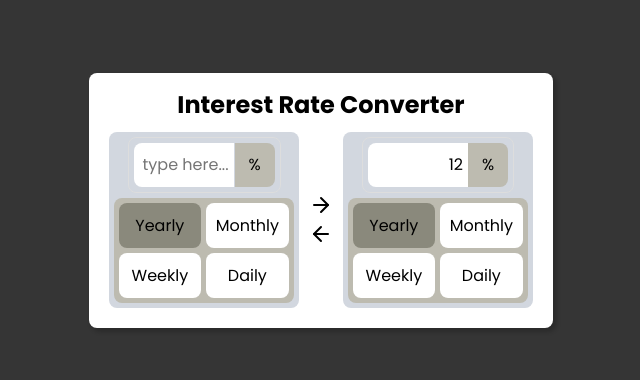
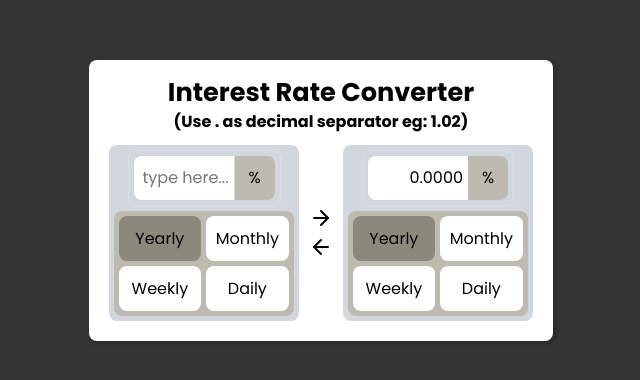
Before and after one commit to ClaudioKamoda/Interest-Rate, a React (Create React App) app: page / in a window 1280 px wide. Shown: the part 200-580 px from the top of the page, without its empty margins (319-959 px from the left). Built offline with nearby package versions, Linux system fonts and the light colour scheme.

Commit message:
functionality working

```diff
--- a/src/App.styles.ts
+++ b/src/App.styles.ts
@@ -48,10 +48,20 @@ export const Container = styled.section`
   ${flexMixin};
   border-radius: 8px;
   box-shadow: 3px 3px 4px 1px rgba(0, 0, 0, 0.2);
+`
 
-  h1{
+export const Header = styled.header`
+  h1, h4{
     text-align: center;
-    line-height: 1.5rem;
     padding:5px;
   }
+  h1{
+    line-height: 1.5rem;
+    font-size: 1.6rem;
+  }
+  h4{
+    line-height: 1rem;
+    font-size: 1rem;
+  }
+
 `
--- a/src/App.tsx
+++ b/src/App.tsx
@@ -1,46 +1,20 @@
-import { useEffect } from 'react';
+import React from 'react';
 import * as C from './App.styles'
 import PeriodSelection from './components/PeriodSelection';
 import Interest from './components/Interest';
 import {ArrowRight, ArrowLeft} from 'react-feather'
-import {useSelector} from 'react-redux'
-import { RootState } from './store/store';
 
-function App() {
-  let typedValue:string = '12'
-  const basePeriod = useSelector((state:RootState) => state.interest.basePeriod)
-  const goalPeriod = useSelector((state:RootState) => state.interest.toConvertPeriod)
-
-  const convertInterest = (interest:number, time:string , toTime:string) => {
-    type ObjectKey = keyof typeof periods;
-    const periods = {
-      Daily: 365,
-      Weekly: 52,
-      Monthly: 12,
-      Yearly: 1
-    }
-    const periodGiven = time as ObjectKey
-    const periodToConvert = toTime as ObjectKey
-
-    const expoent = (periods[periodGiven] / periods[periodToConvert]) * Math.log(1 + interest/100)
-
-    const convertedInterest = Math.E ** (expoent)
-    const formatedInterest = ((convertedInterest - 1) * 100).toFixed(4)
-
-    return formatedInterest
-  }
-
-  useEffect(() => {
-    console.log(basePeriod, goalPeriod)
-  },[basePeriod, goalPeriod])
-
+const App: React.FC = () => {
   return (
   <>
     <C.GlobalStyle/>
     <C.Page>
       <C.Container>
         <C.FlexContainer direction="column">
-          <h1>Interest Rate Converter</h1>
+          <C.Header>
+            <h1>Interest Rate Converter</h1>
+            <h4>(Use . as decimal separator eg: 1.02)</h4>
+          </C.Header>
           <C.FlexContainer direction="row">
             <C.FlexContainer direction="column" color="#d2d7df">
               <Interest readonly={false}/>
@@ -51,7 +25,7 @@ function App() {
               <ArrowLeft/>
             </C.FlexContainer>
             <C.FlexContainer direction="column" color="#d2d7df">
-              <Interest readonly={true} value={typedValue}/>
+              <Interest readonly={true}/>
               <PeriodSelection mode={"goal"}/>
             </C.FlexContainer>
           </C.FlexContainer>
--- a/src/components/Interest/index.tsx
+++ b/src/components/Interest/index.tsx
@@ -1,16 +1,33 @@
 import React from 'react';
-import TextArea from '../TextArea';
-import {InterestContainer} from './styles'
+import TextResult from '../TextResult';
+import {InputContainer, InterestContainer, Percentage} from './styles'
+import {useDispatch} from 'react-redux'
+import {interestActions} from '../../store/store'
 
 interface InterestProps {
   readonly: boolean,
-  value?: string
 }
 
 const Interest: React.FC<InterestProps> = (props:InterestProps) => {
+const dispatcher = useDispatch()
+
+  const handleChange = (e: React.FormEvent<HTMLInputElement>) => {
+    let value = e.currentTarget.value
+    if(Number(value)){
+      dispatcher(interestActions.changeInterest(Number(value)))
+    }else{
+      dispatcher(interestActions.changeInterest(0))
+    }
+  }
+
+
   return (
     <InterestContainer>
-      <TextArea readonly={props.readonly} value={props.value}/>
+      {!props.readonly && <InputContainer>
+      <input type="text" placeholder='type here...' onChange={handleChange}/>
+      </InputContainer>}
+      {props.readonly && <TextResult/>}
+      <Percentage>%</Percentage>
     </InterestContainer>
   )
 }
--- a/src/components/Interest/styles.ts
+++ b/src/components/Interest/styles.ts
@@ -1,10 +1,39 @@
-import styled from 'styled-components'
+import styled, {css} from 'styled-components'
+
+const flexMixin = css`
+  display: flex;
+  justify-content: center;
+  align-items: center;
+`
 
 export const InterestContainer = styled.section`
   padding: 5px;
   border: 1px solid #ddd;
   border-radius: 8px;
-  display: flex;
-  justify-content: center;
-  align-items: center;
+  ${flexMixin};
 `
+
+export const InputContainer = styled.div`
+  input{
+    font-size: 1em;
+    height: 44px;
+    width: 100px;
+    padding: 5px;
+    text-align: right;
+    border: none;
+    border-top-left-radius: 8px;
+    border-bottom-left-radius: 8px;
+    margin-right: 1px;
+  }
+`
+
+export const Percentage = styled.p`
+  ${flexMixin};
+  background-color: #bdbbb0;
+  height: 44px;
+  width: 40px;
+  padding: 5px;
+  font-size: 1em;
+  border-top-right-radius: 8px;
+  border-bottom-right-radius: 8px;
+`
--- a/src/components/TextArea/index.tsx
+++ /dev/null
@@ -1,21 +0,0 @@
-import React from 'react'
-import {InputContainer, Percentage, Text} from './styles'
-
-interface InputProps {
-  readonly: boolean,
-  value?: string
-}
-
-const TextArea: React.FC<InputProps> = (props:InputProps) => {
-  return (
-    <>
-    {!props.readonly && <InputContainer>
-      <input type="text" placeholder='type here...'/>
-    </InputContainer>}
-    {props.readonly && <Text>{props.value}</Text>}
-    <Percentage>%</Percentage>
-    </>
-  )
-}
-
-export default TextArea
--- a/src/components/TextArea/styles.ts
+++ /dev/null
@@ -1,42 +0,0 @@
-import styled from 'styled-components'
-
-export const InputContainer = styled.div`
-  input{
-    font-size: 1em;
-    height: 44px;
-    width: 100px;
-    padding: 5px;
-    text-align: right;
-    border: none;
-    border-top-left-radius: 8px;
-    border-bottom-left-radius: 8px;
-    margin-right: 1px;
-  }
-`
-
-export const Percentage = styled.p`
-  display: flex;
-  justify-content: center;
-  align-items: center;
-  background-color: #bdbbb0;
-  height: 44px;
-  width: 40px;
-  padding: 5px;
-  font-size: 1em;
-  border-top-right-radius: 8px;
-  border-bottom-right-radius: 8px;
-`
-
-export const Text = styled.p`
-  font-size: 1em;
-  display: flex;
-  justify-content: flex-end;
-  align-items: center;
-  height: 44px;
-  width: 100px;
-  padding: 5px;
-  text-align: right;
-  background-color: #fff;
-  border-top-left-radius: 8px;
-  border-bottom-left-radius: 8px;
-`
--- /dev/null
+++ b/src/components/TextResult/index.tsx
@@ -0,0 +1,42 @@
+import React, { useEffect, useState } from 'react'
+import { useSelector } from 'react-redux'
+import { RootState } from '../../store/store'
+import {Text} from './styles'
+
+const TextResult: React.FC = () => {
+  const typedInterest:number = useSelector((state:RootState) => state.interest.typedInterest)
+  const basePeriod:string = useSelector((state:RootState) => state.interest.basePeriod)
+  const goalPeriod:string = useSelector((state:RootState) => state.interest.toConvertPeriod)
+
+  const [resultInterest, setResultInterest] = useState<string>('')
+
+  const convertInterest = (interest:number, time:string , toTime:string) => {
+    type ObjectKey = keyof typeof periods;
+    const periods = {
+      Daily: 365,
+      Weekly: 52,
+      Monthly: 12,
+      Yearly: 1
+    }
+    const periodGiven = time as ObjectKey
+    const periodToConvert = toTime as ObjectKey
+
+    const expoent = (periods[periodGiven] / periods[periodToConvert]) * Math.log(1 + interest/100)
+
+    const convertedInterest = Math.E ** (expoent)
+    const formatedInterest = ((convertedInterest - 1) * 100).toFixed(4)
+
+    return formatedInterest
+  }
+
+  useEffect(()=>{
+    setResultInterest(convertInterest(typedInterest, basePeriod, goalPeriod))
+    console.log(basePeriod, goalPeriod, typedInterest, resultInterest)
+  }, [basePeriod, goalPeriod, typedInterest, resultInterest])
+
+  return (
+    <Text>{resultInterest}</Text>
+  )
+}
+
+export default TextResult
--- /dev/null
+++ b/src/components/TextResult/styles.ts
@@ -0,0 +1,15 @@
+import styled from 'styled-components'
+
+export const Text = styled.p`
+  display: flex;
+  justify-content: flex-end;
+  align-items: center;
+  font-size: 1em;
+  height: 44px;
+  width: 100px;
+  padding: 5px;
+  text-align: right;
+  background-color: #fff;
+  border-top-left-radius: 8px;
+  border-bottom-left-radius: 8px;
+`
--- a/src/store/store.ts
+++ b/src/store/store.ts
@@ -6,13 +6,13 @@ interface PayloadType {
 }
 
 interface InitialStateType {
-  typedInterest: string,
+  typedInterest: number,
   basePeriod: string,
   toConvertPeriod: string
 }
 
 const initialState:InitialStateType = {
-  typedInterest: '0',
+  typedInterest: 0,
   basePeriod: 'Yearly',
   toConvertPeriod: 'Yearly'
 }
@@ -28,7 +28,7 @@ const interestSlice = createSlice({
       if(action.payload.mode === 'goal')
         state.toConvertPeriod = action.payload.value
     },
-    changeInterest(state:InitialStateType, action:PayloadAction<string>){
+    changeInterest(state:InitialStateType, action:PayloadAction<number>){
       state.typedInterest = action.payload
     }
 	}
```
Also changed, not shown: package.json (indentation only), 1 other file (tests, documents, lock files or other folders).
